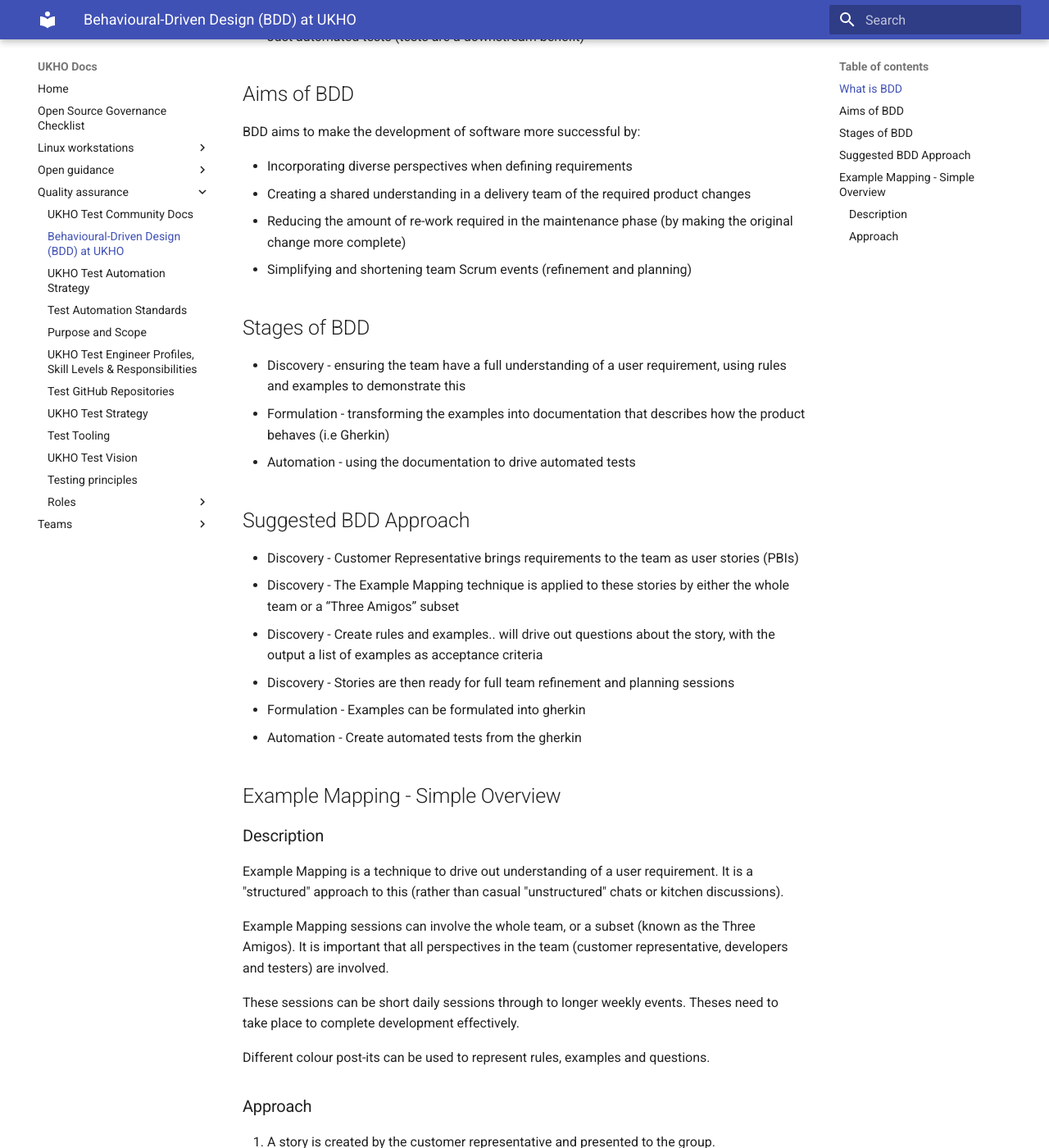
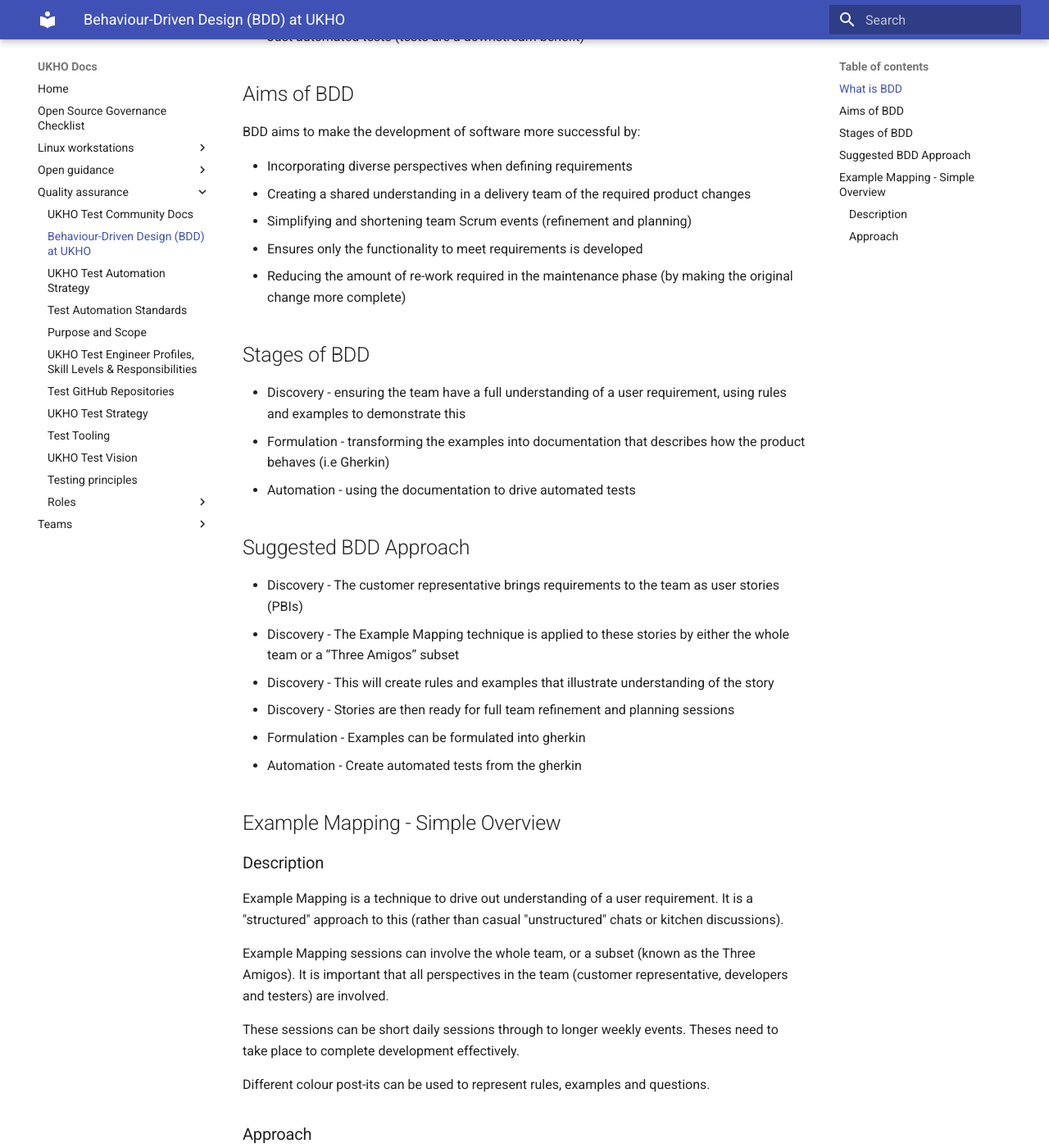
Before and after one commit to UKHO/docs, an MkDocs documentation site: the page built from docs/quality-assurance/bdd.md, in a window 1280 px wide and 1400 px high, scrolled down 618 px. Shown: the whole window at 82% size. Built offline with MkDocs 1.6.1 and Material for MkDocs 9.7.7, drawn with Linux system fonts in a browser that asks for light colours; some of the changed text lies outside the part shown.

Commit message:
Resolve issues highlighted by peer review

```diff
--- a/docs/quality-assurance/bdd.md
+++ b/docs/quality-assurance/bdd.md
@@ -1,4 +1,4 @@
-# Behavioural-Driven Design (BDD) at UKHO
+# Behaviour-Driven Design (BDD) at UKHO
 
 > "An approach that enhances communication between stakeholders and project team members by expressing product needs as concrete examples"
 
@@ -21,8 +21,10 @@ BDD aims to make the development of software more successful by:
 
 * Incorporating diverse perspectives when defining requirements
 * Creating a shared understanding in a delivery team of the required product changes
+* Simplifying and shortening team Scrum events (refinement and planning)
+* Ensures only the functionality to meet requirements is developed
 * Reducing the amount of re-work required in the maintenance phase (by making the original change more complete)
-* Simplifying and shortening team Scrum events (refinement and planning)
+
 
 ## Stages of BDD
 
@@ -32,9 +34,9 @@ BDD aims to make the development of software more successful by:
 
 ## Suggested BDD Approach
 
-* Discovery - Customer Representative brings requirements to the team as user stories (PBIs)
+* Discovery - The customer representative brings requirements to the team as user stories (PBIs)
 * Discovery - The Example Mapping technique is applied to these stories by either the whole team or a “Three Amigos” subset
-* Discovery - Create rules and examples.. will drive out questions about the story, with the output a list of examples as acceptance criteria
+* Discovery - This will create rules and examples that illustrate understanding of the story
 * Discovery - Stories are then ready for full team refinement and planning sessions
 * Formulation - Examples can be formulated into gherkin
 * Automation - Create automated tests from the gherkin
@@ -67,7 +69,7 @@ Different colour post-its can be used to represent rules, examples and questions
 
 * Discovery: Explore behaviour using examples - Gaspar Nagy
   [Amazon link](https://www.amazon.co.uk/Discovery-Explore-behaviour-using-examples/dp/1983591254/ref=sr_1_2?keywords=bdd+discovery&qid=1572530563&s=books&sr=1-2)
-* BDD in Action: Behavior-driven development for the whole software lifecycle - John Ferguson Smart
+* BDD in Action: Behaviour-driven development for the whole software lifecycle - John Ferguson Smart
   [Amazon link](https://www.amazon.co.uk/BDD-Action-Behavior-driven-development-lifecycle/dp/161729165X/ref=sr_1_1?keywords=bdd&qid=1572530667&s=books&sr=1-1)
 
 ## On-line resources
```
